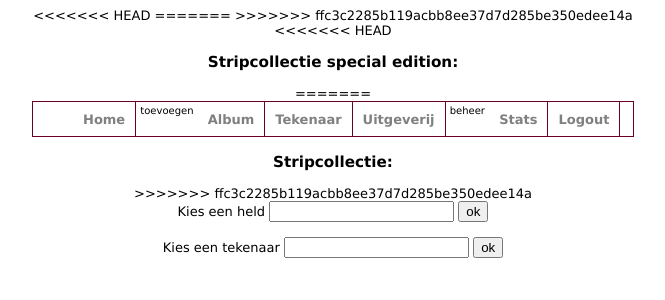
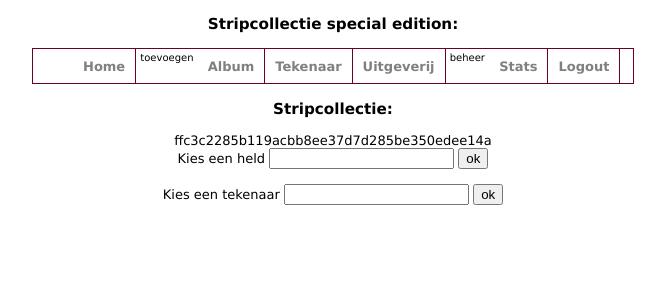
Before and after one commit to mediaraad/whamkaboom, a PHP site: page / in a window 1280 px wide. Shown: the top 300 px of the page, without its empty margins (307-972 px from the left). Run offline with PHP 8.4, Linux system fonts and the light colour scheme.

Commit message:
index ga ik updaten met veen geluk dan maar

```diff
--- a/index.php
+++ b/index.php
@@ -7,11 +7,11 @@ require __DIR__ . '/bootstrap.php';
 
 <head>
     <meta charset="utf-8">
-<<<<<<< HEAD
+
     <title>Whamkaboom</title>
-=======
+
     <title>Strip collectie</title>
->>>>>>> ffc3c2285b119acbb8ee37d7d285be350edee14a
+
     <link rel='stylesheet' href='style.css' type="text/css">
 </head>
 
@@ -20,15 +20,15 @@ require __DIR__ . '/bootstrap.php';
 
 
 <div id="container">
-<<<<<<< HEAD
+
     <h3>Stripcollectie special edition:</h3>
-=======
+
     <?php
     include "menu.php";
     ?>
 
     <h3>Stripcollectie:</h3>
->>>>>>> ffc3c2285b119acbb8ee37d7d285be350edee14a
+ffc3c2285b119acbb8ee37d7d285be350edee14a
 
     <form action="strip_view.php" method="post"> Kies een held
         <input name="held"> <input class=home type="submit" value="ok" name=put>
```
